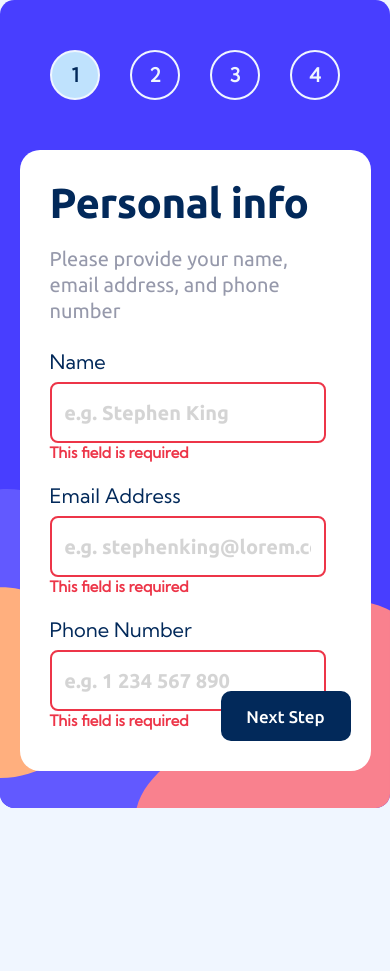
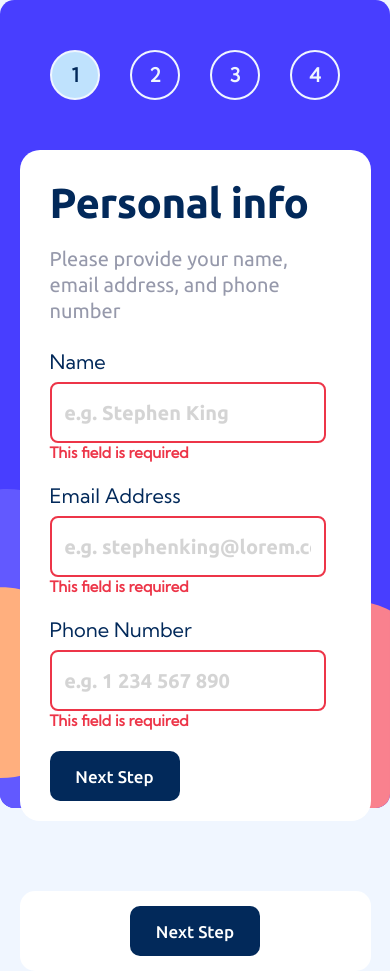
Before and after one commit to Romansh12610/Form-multistep-React, a React (Vite) app: page / in a window 390 px wide. Before the commit the page ends 844 px from the top, so only its background shows below. Built offline with nearby package versions, Linux system fonts and the light colour scheme.

Commit message:
mobile styling continues

```diff
--- a/src/Contexts.jsx
+++ b/src/Contexts.jsx
@@ -2,6 +2,7 @@ import { createContext } from "react";
 
 export const StepContext = createContext(null);
 export const StepSetterContext = createContext(null);
+export const DesktopContext = createContext(null);
 
 export const InputContext = createContext(null);
 export const InputSetterContext = createContext(null);
--- a/src/FirstStep.jsx
+++ b/src/FirstStep.jsx
@@ -1,7 +1,7 @@
 import { useRef, useContext, useEffect, forwardRef, useState } from 'react';
 import './FirstStep.scss';
 import { Error } from './Error';
-import { InputContext, InputSetterContext, MakeChangesSetterContext, ButtonDisableContext, ButtonSetterContext, StepContext, StepSetterContext } from './Contexts';
+import { InputContext, InputSetterContext, MakeChangesSetterContext, ButtonDisableContext, ButtonSetterContext, StepContext, StepSetterContext, DesktopContext } from './Contexts';
 import { NextButton } from './Form';
 import ConfirmChanges from './ConfirmChanges';
 
@@ -14,6 +14,7 @@ export default function FirstStep({ isMakingChanges }) {
     const setStep = useContext(StepSetterContext);
     const setButtonsDisabled = useContext(ButtonSetterContext);
     const buttonsDisabled = useContext(ButtonDisableContext);
+    const isDesktop = useContext(DesktopContext);
 
     // refs
     const nameRef = useRef(null);
@@ -217,10 +218,10 @@ export default function FirstStep({ isMakingChanges }) {
                 required={true}
                 ref={phoneErrorRef}
             />
-            <NextButton
+            {isDesktop && <NextButton
                 handleClick={handleFirstStep}
                 isDisabled={buttonsDisabled}
-            />
+            />}
         </div>
     )
 }
--- a/src/scss/globals/_layout.scss
+++ b/src/GlobalLayout.scss
@@ -1,4 +1,4 @@
-@use '../utils/index' as *;
+@use './scss/utils/index' as *;
 
 body {
     display: flex;
@@ -8,22 +8,31 @@ body {
     background-color: var(--magnolia);
 }
 
+#root {
+    display: flex;
+    flex-direction: column;
+    min-height: 100vh;
+    width: 100%;
+}
+
 .main {
     display: flex;
     height: fit-content;
     width: 90vw;
     background-color: var(--white);
     border-radius: rem(20);
-    position: absolute;
-    top: rem(150);
+    position: relative;
+    z-index: 100;
+    top: rem(100);
     left: 5vw;
-    margin-bottom: rem(500);
 
     @include breakpoint-up(small) {
         width: calc(rem(650) + 5vw);
         position: static;
         margin-top: rem(150);
-        height: rem(800);
+        height: rem(700);
+        z-index: 0;
+        overflow-y: visible;
     }
 
     @include breakpoint-up(medium) {
@@ -34,3 +43,15 @@ body {
         width: calc(rem(950) + 3vw);
     }
 }
+
+.footer {
+    height: rem(80);
+    margin-top: rem(170);
+    display: flex;
+    justify-content: center;
+    align-items: flex-start;
+    margin-inline: 5vw;
+    background-color: var(--white);
+    border-radius: rem(15);
+    padding: rem(15) 0 0 0;
+}
--- a/src/MainSection.jsx
+++ b/src/MainSection.jsx
@@ -1,8 +1,9 @@
 import { useEffect, useState } from "react";
 import StepInfo from './StepInfo';
 import Form from './Form';
-import { StepContext, StepSetterContext } from "./Contexts";
-
+import { StepContext, StepSetterContext, DesktopContext } from "./Contexts";
+import { NextButton, PrevButton } from "./Form";
+import './GlobalLayout.scss';
 
 export default function MainSection() {
     const [step, setStep] = useState(0);
@@ -23,16 +24,41 @@ export default function MainSection() {
         }
     }, []);
 
+    if (isDesktop === true) {
         return (
-        <main className='main'>
             <StepContext.Provider value={step}>
                 <StepSetterContext.Provider value={setStep}>
+                    <DesktopContext.Provider value={isDesktop}>
+                        <main className="main">
                             <StepInfo
                                 isDesktop={isDesktop}
                             />
-                    <Form />
+                            <Form
+                                isDesktop={isDesktop}
+                            />
+                        </main>
+                    </DesktopContext.Provider>
                 </StepSetterContext.Provider>
             </StepContext.Provider>
+        )
+    } else {
+        return (
+            <StepContext.Provider value={step}>
+                <StepSetterContext.Provider value={setStep}>
+                    <DesktopContext.Provider value={isDesktop}>
+                        <StepInfo
+                            isDesktop={isDesktop}
+                        />
+                        <main className="main">
+                            <Form />
                         </main>
+                        <footer className="footer">
+                            <NextButton />
+                            {step > 0 && <PrevButton />}
+                        </footer>
+                    </DesktopContext.Provider>
+                </StepSetterContext.Provider>
+            </StepContext.Provider>
         )
     }
+}
--- a/src/MainSection.scss
+++ b/src/MainSection.scss
@@ -26,9 +26,13 @@
     }
 
     &__next {
+        position: relative;
+
+        @include breakpoint-up(small) {
             position: absolute;
             bottom: rem(10);
             right: rem(-10);
+        }
         width: rem(130);
         height: rem(50);
         background-color: var(--marine-blue);
@@ -51,9 +55,13 @@
     }
 
     &__prev {
+        position: relative;
+
+        @include breakpoint-up(small) {
             position: absolute;
             bottom: rem(10);
             left: 0;
+        }
         width: rem(130);
         height: rem(50);
         font-family: var(--font-secondary);
--- a/src/StepInfo.scss
+++ b/src/StepInfo.scss
@@ -2,9 +2,10 @@
 @use './scss/globals/index';
 
 .step-info {
+    position: relative;
 
     &__wrapper {
-        position: fixed;
+        position: relative;
         top: rem(50);
         left: 0;
         display: flex;
@@ -12,6 +13,7 @@
         align-items: center;
         gap: rem(30);
         width: 100%;
+        z-index: 15;
 
         @include breakpoint-up(small) {
             position: absolute;
@@ -47,7 +49,7 @@
         left: 0;
         width: 100%;
         height: auto;
-        z-index: -10;
+        z-index: 10;
 
         @include breakpoint-up(small) {
             position: absolute;
--- a/src/scss/globals/_index.scss
+++ b/src/scss/globals/_index.scss
@@ -1,4 +1,3 @@
 @forward './colors';
-@forward './layout';
 @forward './fonts';
 @forward './resets';
```
Also changed, not shown: src/Footer.scss (added), src/Main.scss (added). Lines whose indentation alone changed are shown as unchanged.
